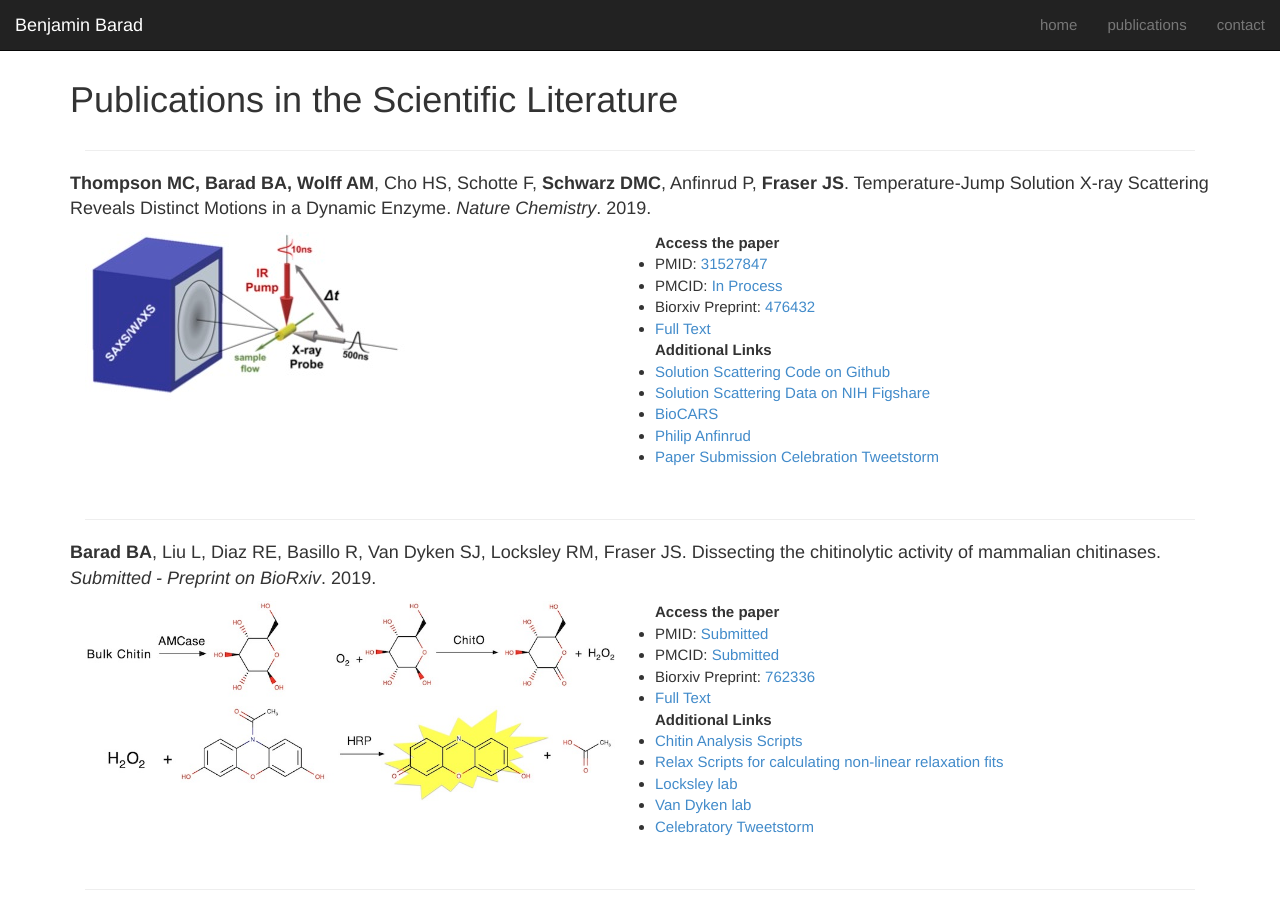
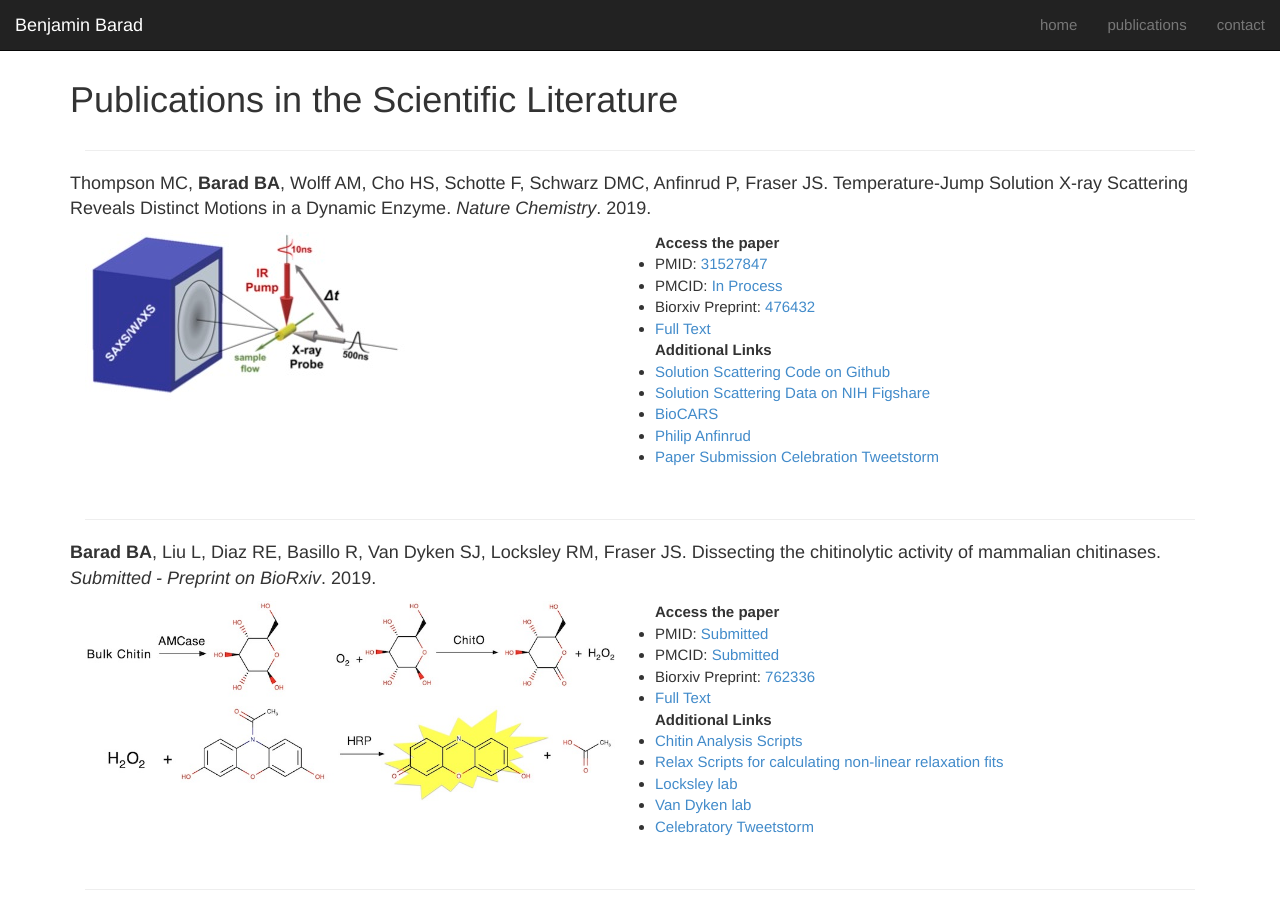
Before and after one commit to bbarad/bbarad.github.io, a Jekyll site: the page built from publications/index.html, in a window 1280 px wide and 900 px high. Built offline with Jekyll 4.4.1, drawn with Linux system fonts in a browser that asks for light colours; nearby versions of some CDN libraries.

```diff
--- a/_data/publications.yml
+++ b/_data/publications.yml
@@ -1,5 +1,5 @@
-- citation: '**Thompson MC, Barad BA, Wolff AM**, Cho HS, Schotte F,
-**Schwarz DMC**, Anfinrud P, **Fraser JS**. Temperature-Jump Solution X-ray Scattering Reveals Distinct Motions in a Dynamic Enzyme. *Nature Chemistry*. 2019.'
+- citation: 'Thompson MC, **Barad BA**, Wolff AM, Cho HS, Schotte F,
+Schwarz DMC, Anfinrud P, Fraser JS. Temperature-Jump Solution X-ray Scattering Reveals Distinct Motions in a Dynamic Enzyme. *Nature Chemistry*. 2019.'
   date: 201810
   image: '/static/img/pub/thompson_2018.jpg'
   pmid: 31527847
```
